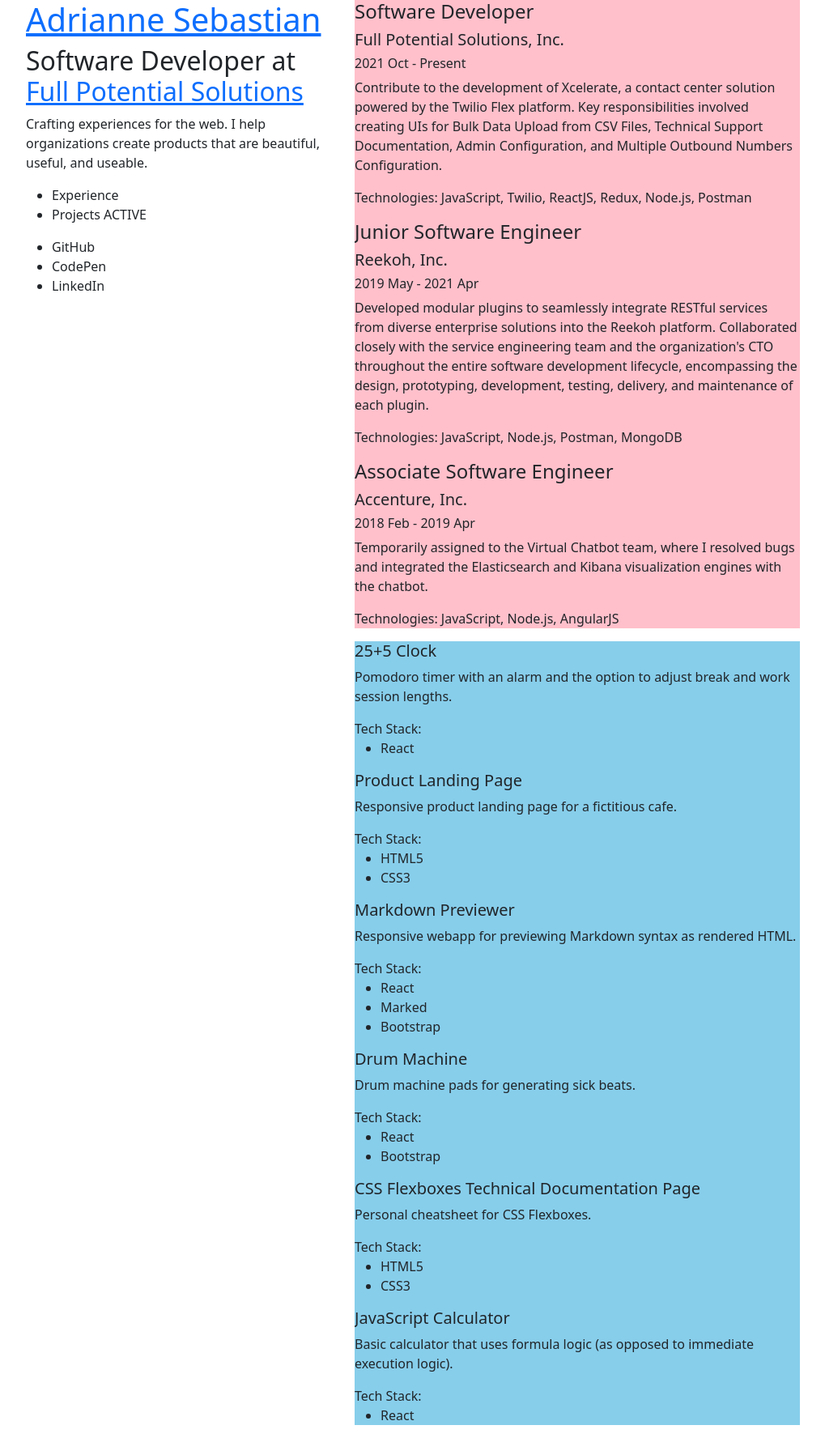
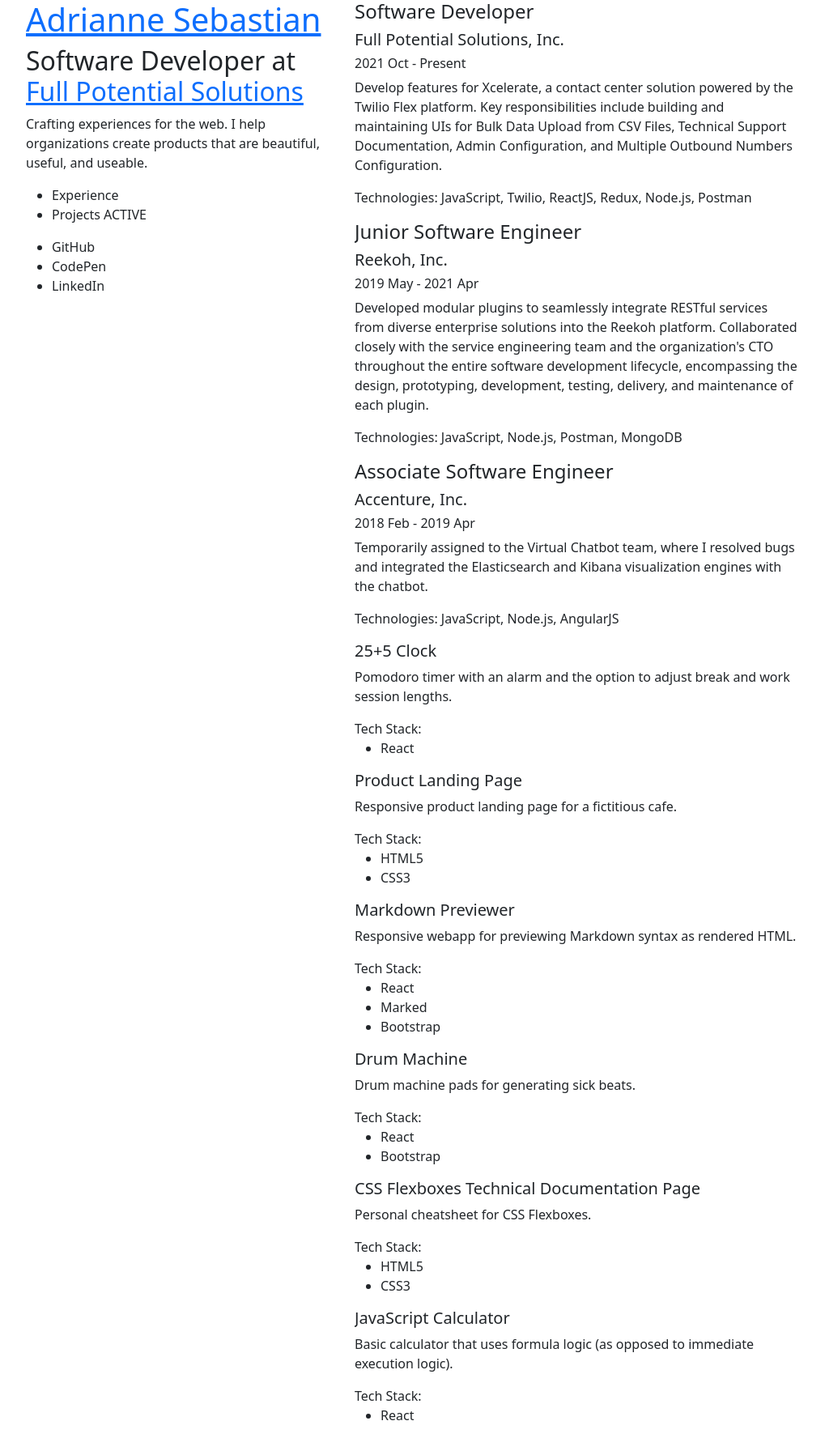
Before and after one commit to arcsbstn/arcsbstn.github.io, a React (Create React App) app: page / in a window 1280 px wide. Shown: the whole page at 81% size, without its empty margins (130-1149 px from the left). Built offline with nearby package versions, Linux system fonts and the light colour scheme.

Commit message:
pull out constant lists

```diff
--- a/src/components/content/Experience.tsx
+++ b/src/components/content/Experience.tsx
@@ -2,37 +2,7 @@
 import { useInView } from "react-intersection-observer";
 import { EContent } from "../../enums";
 import { ActiveSectionContext } from "../../ResumePortfolio";
-
-const experienceList = [
-  {
-    role: "Software Developer",
-    organization: "Full Potential Solutions, Inc.",
-    startEndDates: "2021 Oct - Present",
-    description: `Contribute to the development of Xcelerate, a contact center solution powered by the Twilio Flex platform. Key responsibilities involved creating UIs for Bulk Data Upload from CSV Files, Technical Support Documentation, Admin Configuration, and Multiple Outbound Numbers Configuration.`,
-    techStack: [
-      "JavaScript",
-      "Twilio",
-      "ReactJS",
-      "Redux",
-      "Node.js",
-      "Postman",
-    ],
-  },
-  {
-    role: "Junior Software Engineer",
-    organization: "Reekoh, Inc.",
-    startEndDates: "2019 May - 2021 Apr",
-    description: `Developed modular plugins to seamlessly integrate RESTful services from diverse enterprise solutions into the Reekoh platform. Collaborated closely with the service engineering team and the organization's CTO throughout the entire software development lifecycle, encompassing the design, prototyping, development, testing, delivery, and maintenance of each plugin.`,
-    techStack: ["JavaScript", "Node.js", "Postman", "MongoDB"],
-  },
-  {
-    role: "Associate Software Engineer",
-    organization: "Accenture, Inc.",
-    startEndDates: "2018 Feb - 2019 Apr",
-    description: "Temporarily assigned to the Virtual Chatbot team, where I resolved bugs and integrated the Elasticsearch and Kibana visualization engines with the chatbot.",
-    techStack: ["JavaScript, Node.js, AngularJS"],
-  },
-];
+import { experienceList } from "./experienceList";
 
 export default function Experience() {
   const [activeSection, setActiveSection] = useContext(ActiveSectionContext);
@@ -46,11 +16,7 @@
   }, [experienceInView]);
 
   return (
-    <div
-      id={EContent.EXPERIENCE}
-      ref={experienceRef}
-      style={{ backgroundColor: "pink" }}
-    >
+    <div id={EContent.EXPERIENCE} ref={experienceRef}>
       {experienceList.map(
         ({ organization, role, startEndDates, description, techStack }) => (
           <div>
--- a/src/components/content/Projects.tsx
+++ b/src/components/content/Projects.tsx
@@ -2,54 +2,7 @@
 import { useInView } from "react-intersection-observer";
 import { EContent } from "../../enums";
 import { ActiveSectionContext } from "../../ResumePortfolio";
-
-const projectList = [
-  {
-    title: "25+5 Clock",
-    techStack: ["React"],
-    description:
-      "Pomodoro timer with an alarm and the option to adjust break and work session lengths.",
-    demoLink: "https://mystifying-booth-451e8d.netlify.app/",
-    repoLink: "https://github.com/arcsbstn/fcc-25-5-clock",
-  },
-  {
-    title: "Product Landing Page",
-    techStack: ["HTML5", "CSS3"],
-    description: "Responsive product landing page for a fictitious cafe.",
-    demoLink: "https://codepen.io/arcsbstn/full/LYyzOdM",
-    repoLink: "https://codepen.io/arcsbstn/pen/LYyzOdM",
-  },
-  {
-    title: "Markdown Previewer",
-    techStack: ["React", "Marked", "Bootstrap"],
-    description:
-      "Responsive webapp for previewing Markdown syntax as rendered HTML.",
-    demoLink: "https://epic-ramanujan-65ff54.netlify.app/",
-    repoLink: "https://github.com/arcsbstn/fcc-markdown-previewer",
-  },
-  {
-    title: "Drum Machine",
-    techStack: ["React", "Bootstrap"],
-    description: "Drum machine pads for generating sick beats.",
-    demoLink: "https://hungry-kowalevski-20f07c.netlify.app/",
-    repoLink: "https://github.com/arcsbstn/fcc-drum-machine",
-  },
-  {
-    title: "CSS Flexboxes Technical Documentation Page",
-    techStack: ["HTML5", "CSS3"],
-    description: "Personal cheatsheet for CSS Flexboxes.",
-    demoLink: "https://codepen.io/arcsbstn/full/ZEKRBjr",
-    repoLink: "https://codepen.io/arcsbstn/pen/ZEKRBjr",
-  },
-  {
-    title: "JavaScript Calculator",
-    techStack: ["React"],
-    description:
-      "Basic calculator that uses formula logic (as opposed to immediate execution logic).",
-    demoLink: "https://flamboyant-hamilton-0a68fc.netlify.app/",
-    repoLink: "https://github.com/arcsbstn/fcc-javascript-calculator",
-  },
-];
+import { projectList } from "./projectsList";
 
 export default function Projects() {
   const [activeSection, setActiveSection] = useContext(ActiveSectionContext);
@@ -64,11 +17,7 @@
   }, [projectsInView]);
 
   return (
-    <div
-      id={EContent.PROJECTS}
-      ref={projectsRef}
-      style={{ backgroundColor: "skyblue" }}
-    >
+    <div id={EContent.PROJECTS} ref={projectsRef}>
       {projectList.map(
         ({ title, description, techStack, demoLink, repoLink }) => (
           <div>
--- /dev/null
+++ b/src/components/content/experienceList.ts
@@ -0,0 +1,36 @@
+export const experienceList = [
+  {
+    role: "Software Developer",
+    organization: "Full Potential Solutions, Inc.",
+    url: "https://www.fpsinc.com/",
+    startEndDates: "2021 Oct - Present",
+    description:
+      "Develop features for Xcelerate, a contact center solution powered by the Twilio Flex platform. Key responsibilities include building and maintaining UIs for Bulk Data Upload from CSV Files, Technical Support Documentation, Admin Configuration, and Multiple Outbound Numbers Configuration.",
+    techStack: [
+      "JavaScript",
+      "Twilio",
+      "ReactJS",
+      "Redux",
+      "Node.js",
+      "Postman",
+    ],
+  },
+  {
+    role: "Junior Software Engineer",
+    organization: "Reekoh, Inc.",
+    url: "https://reekoh.com/",
+    startEndDates: "2019 May - 2021 Apr",
+    description:
+      "Developed modular plugins to seamlessly integrate RESTful services from diverse enterprise solutions into the Reekoh platform. Collaborated closely with the service engineering team and the organization's CTO throughout the entire software development lifecycle, encompassing the design, prototyping, development, testing, delivery, and maintenance of each plugin.",
+    techStack: ["JavaScript", "Node.js", "Postman", "MongoDB"],
+  },
+  {
+    role: "Associate Software Engineer",
+    organization: "Accenture, Inc.",
+    url: "https://www.accenture.com/us-en",
+    startEndDates: "2018 Feb - 2019 Apr",
+    description:
+      "Temporarily assigned to the Virtual Chatbot team, where I resolved bugs and integrated the Elasticsearch and Kibana visualization engines with the chatbot.",
+    techStack: ["JavaScript, Node.js, AngularJS"],
+  },
+];
--- /dev/null
+++ b/src/components/content/projectsList.ts
@@ -0,0 +1,47 @@
+export const projectList = [
+  {
+    title: "25+5 Clock",
+    techStack: ["React"],
+    description:
+      "Pomodoro timer with an alarm and the option to adjust break and work session lengths.",
+    demoLink: "https://mystifying-booth-451e8d.netlify.app/",
+    repoLink: "https://github.com/arcsbstn/fcc-25-5-clock",
+  },
+  {
+    title: "Product Landing Page",
+    techStack: ["HTML5", "CSS3"],
+    description: "Responsive product landing page for a fictitious cafe.",
+    demoLink: "https://codepen.io/arcsbstn/full/LYyzOdM",
+    repoLink: "https://codepen.io/arcsbstn/pen/LYyzOdM",
+  },
+  {
+    title: "Markdown Previewer",
+    techStack: ["React", "Marked", "Bootstrap"],
+    description:
+      "Responsive webapp for previewing Markdown syntax as rendered HTML.",
+    demoLink: "https://epic-ramanujan-65ff54.netlify.app/",
+    repoLink: "https://github.com/arcsbstn/fcc-markdown-previewer",
+  },
+  {
+    title: "Drum Machine",
+    techStack: ["React", "Bootstrap"],
+    description: "Drum machine pads for generating sick beats.",
+    demoLink: "https://hungry-kowalevski-20f07c.netlify.app/",
+    repoLink: "https://github.com/arcsbstn/fcc-drum-machine",
+  },
+  {
+    title: "CSS Flexboxes Technical Documentation Page",
+    techStack: ["HTML5", "CSS3"],
+    description: "Personal cheatsheet for CSS Flexboxes.",
+    demoLink: "https://codepen.io/arcsbstn/full/ZEKRBjr",
+    repoLink: "https://codepen.io/arcsbstn/pen/ZEKRBjr",
+  },
+  {
+    title: "JavaScript Calculator",
+    techStack: ["React"],
+    description:
+      "Basic calculator that uses formula logic (as opposed to immediate execution logic).",
+    demoLink: "https://flamboyant-hamilton-0a68fc.netlify.app/",
+    repoLink: "https://github.com/arcsbstn/fcc-javascript-calculator",
+  },
+];
```
